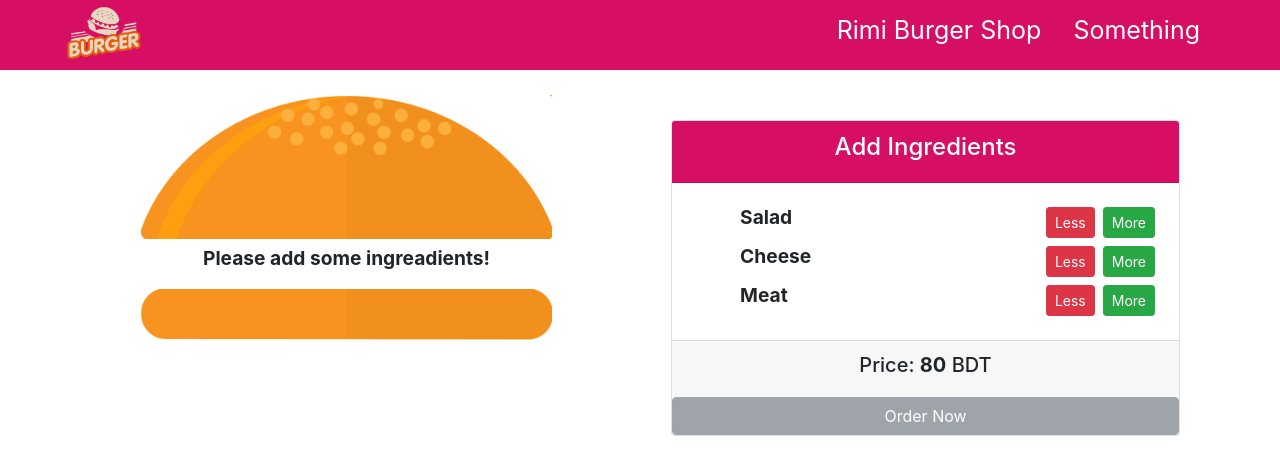
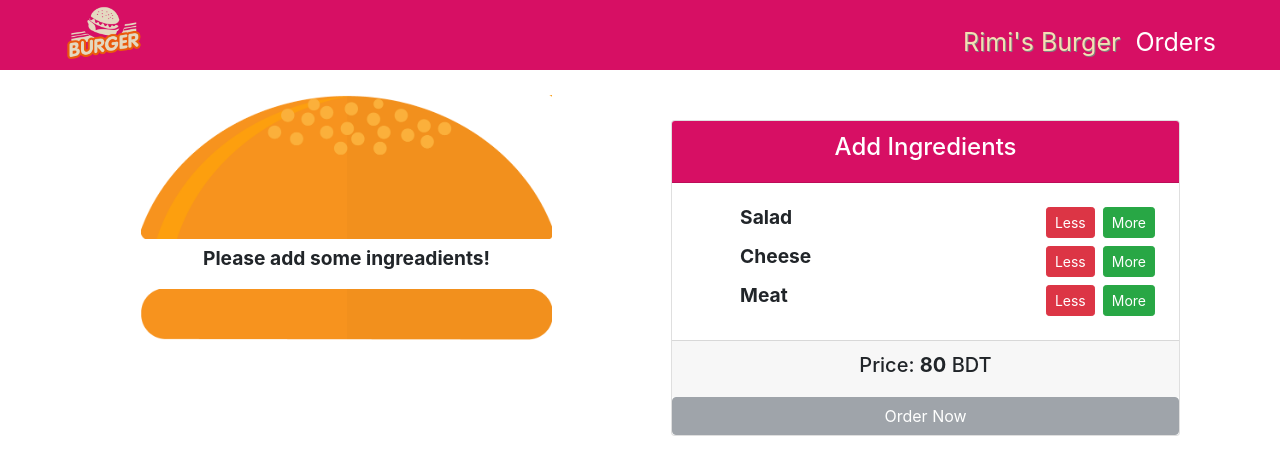
Before and after one commit to Nahidjc/burger-builder-app, a React (Create React App) app: page / in a window 1280 px wide. Shown: the top 474 px of the page. Built offline with nearby package versions, Linux system fonts and the light colour scheme; the HTML template or start-up script is replaced by a standard one.

Commit message:
adding path in Header

```diff
--- a/src/Components/Header/Header.css
+++ b/src/Components/Header/Header.css
@@ -12,8 +12,14 @@
   color: white;
   font-size: 25px;
   margin-top: -25px;
+  margin-left: 15px;
 }
 
 .NavLink:hover {
   color: white;
+  text-decoration: none;
 }
+.active {
+  text-shadow: 1px 1px grey;
+  color: wheat;
+}
--- a/src/Components/Header/Header.js
+++ b/src/Components/Header/Header.js
@@ -5,9 +5,9 @@ import {
     NavbarBrand,
     Nav,
     NavItem,
-    NavLink,
 } from 'reactstrap';
 import logo from '../assets/logo.png';
+import { NavLink } from 'react-router-dom';
 const Header = () => {
     return (
         <div className="Navigation">
@@ -18,10 +18,10 @@ const Header = () => {
                 </NavbarBrand>
                 <Nav className="mr-md-5">
                     <NavItem>
-                        <NavLink href="#" className="NavLink">Rimi Burger Shop</NavLink>
+                        <NavLink exact to="/" className="NavLink">Rimi's Burger</NavLink>
                     </NavItem>
                     <NavItem>
-                        <NavLink href="#" className="NavLink">Something</NavLink>
+                        <NavLink exact to="/orders" className="NavLink">Orders</NavLink>
                     </NavItem>
                 </Nav>
             </Navbar>
--- a/src/Components/Main.js
+++ b/src/Components/Main.js
@@ -1,5 +1,5 @@
 import React from 'react';
-import { Route } from 'react-router';
+import { Route } from 'react-router-dom';
 import BurgerBuilder from './BurgerBuilder/BurgerBuilder';
 import Header from './Header/Header';
 import Checkout from './Orders/Checkout/Checkout';
```
Also changed, not shown: 1 other file (tests, documents, lock files or other folders).
